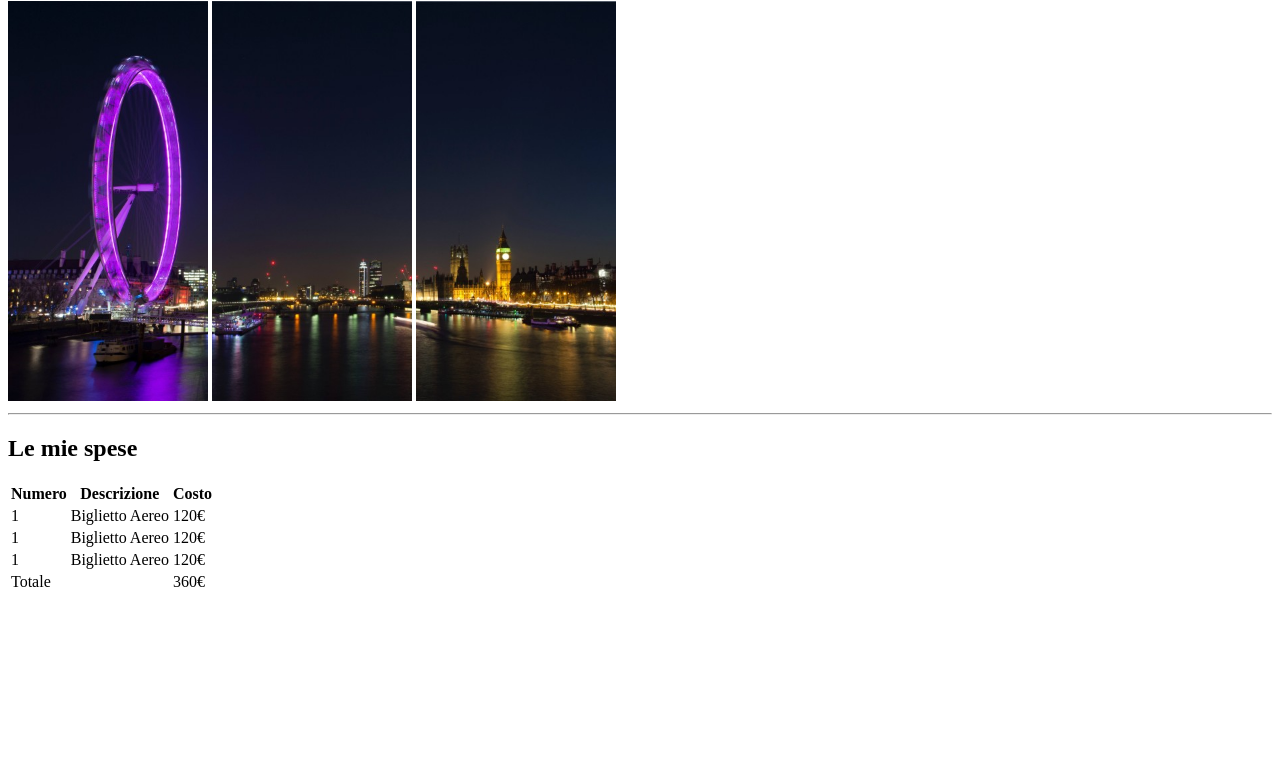
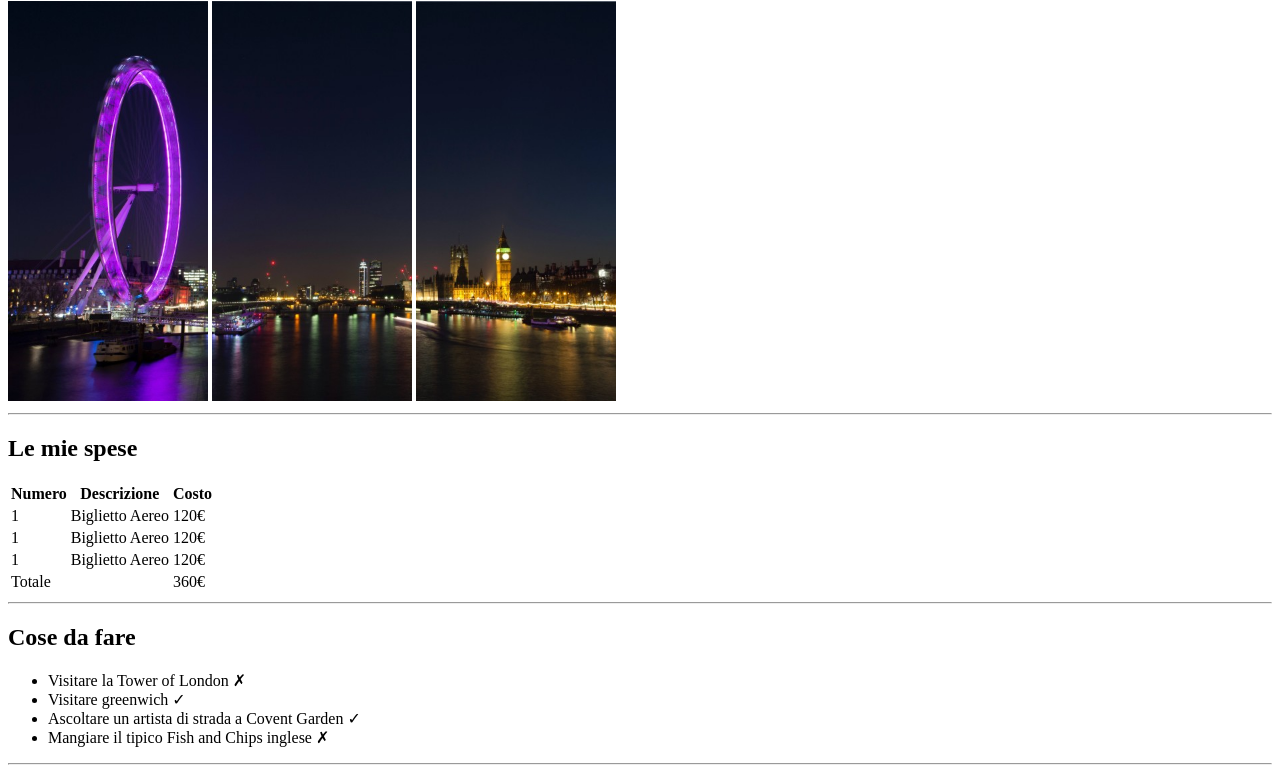
Before and after one commit to noemicottone/project-1-london, a plain HTML site: page index.html in a window 1280 px wide. Shown: the part 79-852 px from the top of the page. Before the commit the page ends 800 px from the top, so only its background shows below. Drawn offline with Linux system fonts and the light colour scheme.

Commit message:
add: to-do-list

```diff
--- a/index.html
+++ b/index.html
@@ -19,6 +19,7 @@
         <img src="img/pexels-bill-emrich-230794-2.jpg" alt="panorama londinese" width="200">
     </section>
     <hr>
+    <main>
     <!--Sezione spese con tabella-->
     <section>
         <h2>Le mie spese</h2>
@@ -53,7 +54,19 @@
                 </tr>
             </tbody>
         </table>
+        <hr>
+        <!--Sezione cose da fare-->
+        <section>
+        <h2>Cose da fare</h2>
+        <ul>
+            <li>Visitare la Tower of London &#10007;</li>
+            <li>Visitare greenwich &#10003;</li>
+            <li>Ascoltare un artista di strada a Covent Garden &#10003;</li>
+            <li>Mangiare il tipico Fish and Chips inglese &#10007;</li>
+        </ul>
     </section>
+    <hr>
+</main>
 </body>
 
 </html>
```
